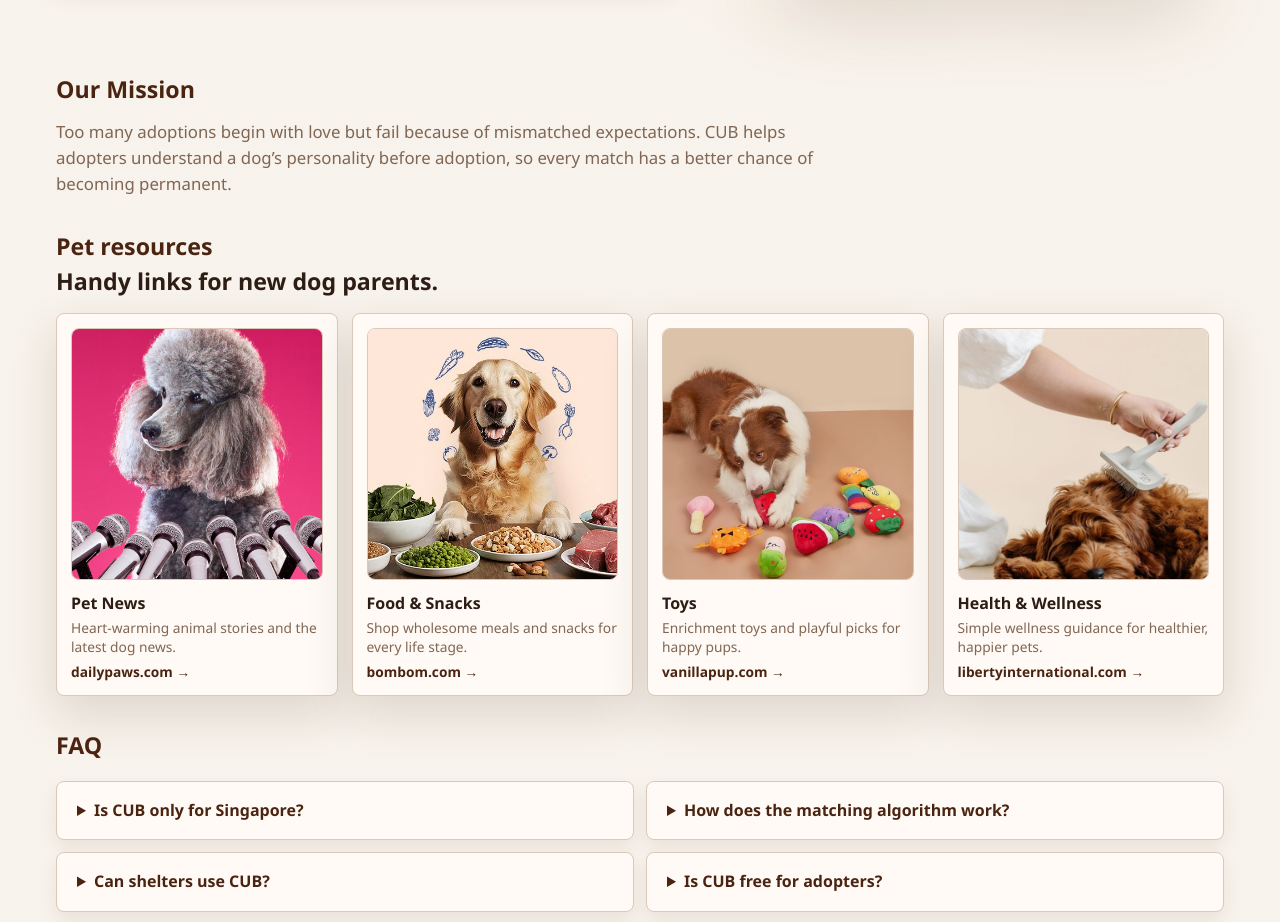
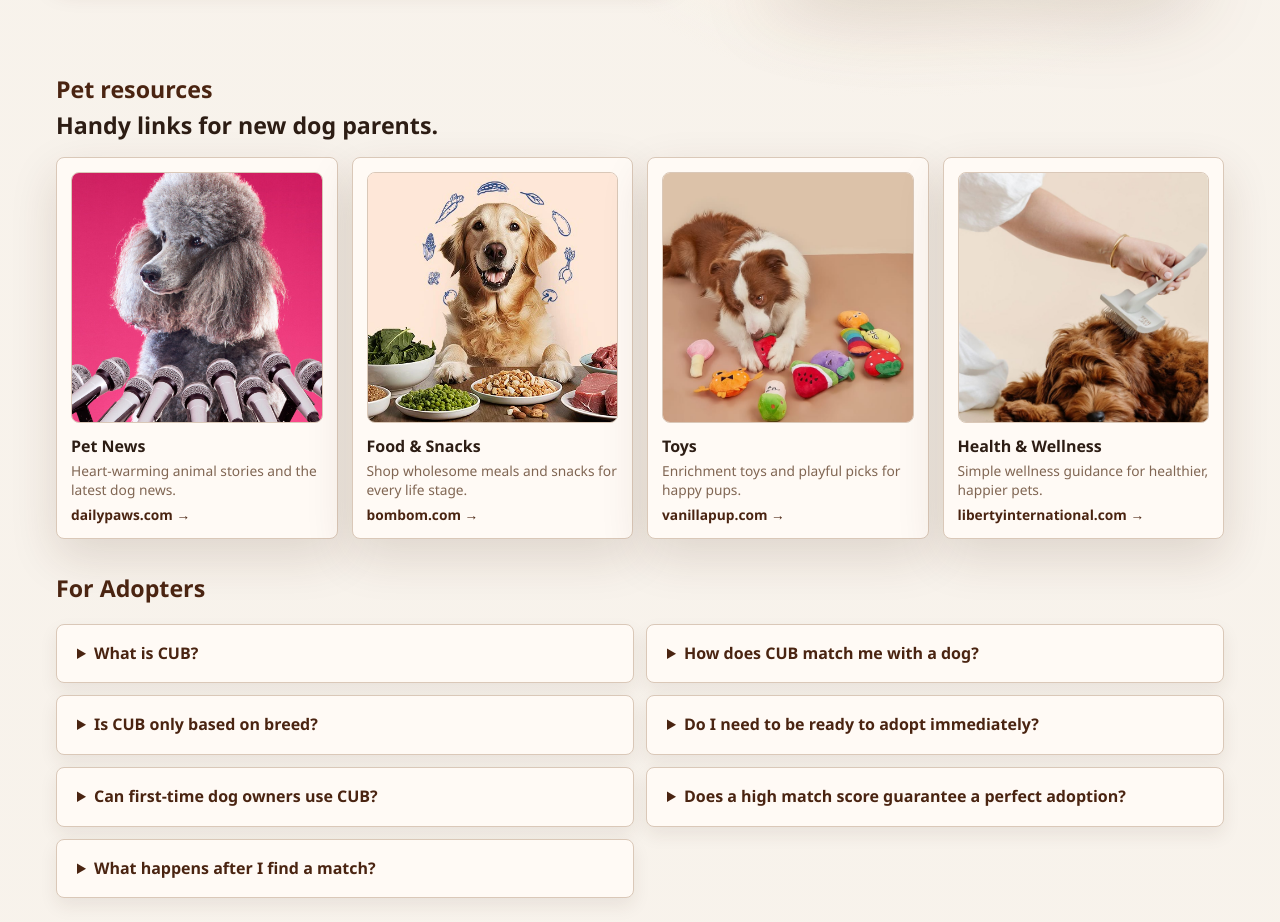
Before and after one commit to yjjrun/CUB, a React (Vite) app: page / in a window 1280 px wide. Shown: the part 810-1732 px from the top of the page. Built offline with nearby package versions, Linux system fonts and the light colour scheme.

Commit message:
Update adopter FAQ content

```diff
--- a/src/pages/Home.jsx
+++ b/src/pages/Home.jsx
@@ -17,28 +17,51 @@ const TRAIT_CHIPS = [
 
 const FAQ_ITEMS = [
   {
-    question: "Is CUB only for Singapore?",
-    answer: "CUB is currently built around Singapore adoption needs, including HDB considerations, but the matching approach can support shelters and adopters in other locations.",
+    question: "What is CUB?",
+    answer: "CUB, short for Canine Understanding Buddy, is a dog-adoption matching platform that helps adopters find dogs who fit their lifestyle, home environment, experience level, and personality.",
   },
   {
-    question: "How does the matching algorithm work?",
-    answer: "CUB compares adopter lifestyle, home environment, dog experience, and preferences with each dog’s behaviour profile, breed-informed care needs, and shelter-provided intake answers.",
+    question: "How does CUB match me with a dog?",
+    answer: "CUB asks about your routine, living situation, activity level, dog experience, household members, and preferences. It then compares your answers with each dog’s behavioural profile to suggest more compatible matches.",
   },
   {
-    question: "Can shelters use CUB?",
-    answer: "Yes. Shelters and pet shops can use the partner intake to answer behaviour questions for each dog and add profiles to the matching database.",
+    question: "Is CUB only based on breed?",
+    answer: "No. CUB focuses on individual dog behaviour, not just breed. Dogs of the same breed can have very different personalities, energy levels, training needs, and comfort around people or other pets.",
   },
   {
-    question: "Is CUB free for adopters?",
-    answer: "Yes. Adopters can answer the matching questions and view suggested dogs without paying.",
+    question: "Do I need to be ready to adopt immediately?",
+    answer: "No. You can use CUB to explore what kind of dog may suit your lifestyle before making a decision. Adoption is a long-term commitment, so we encourage users to think carefully before applying.",
   },
   {
-    question: "Does CUB replace shelter staff judgement?",
-    answer: "No. CUB is a decision-support tool. Shelter staff judgement, meet-and-greets, medical context, and adoption counselling should still guide final placements.",
+    question: "Can first-time dog owners use CUB?",
+    answer: "Yes. CUB is especially helpful for first-time owners because it explains why certain dogs may be easier or harder to care for based on your experience, schedule, and home environment.",
   },
   {
-    question: "Can I use CUB if I already own pets?",
-    answer: "Yes. CUB can still help you understand which dogs may fit your routine and experience, but introductions with existing pets should be managed carefully with shelter guidance.",
+    question: "Does a high match score guarantee a perfect adoption?",
+    answer: "No. A high match score means the dog may be a strong fit based on available information, but it does not guarantee behaviour, health, or adoption approval. Shelter staff will still make the final decision.",
+  },
+  {
+    question: "What happens after I find a match?",
+    answer: "You can review the dog’s profile, understand their needs, and follow the shelter’s adoption process. CUB helps you make a more informed choice, but the actual adoption is handled by the shelter or rescue organisation.",
+  },
+];
+
+const MATCHING_FAQ_ITEMS = [
+  {
+    question: "What traits does CUB consider?",
+    answer: "CUB may consider traits such as energy level, sociability, trainability, independence, confidence, sensitivity, fearfulness, attachment style, and tolerance for being alone.",
+  },
+  {
+    question: "Why does behavioural matching matter?",
+    answer: "Many adoption challenges happen when expectations do not match reality. A dog may be loving but need more exercise, training, patience, or structure than an adopter expected. CUB helps make those needs clearer before adoption.",
+  },
+  {
+    question: "Can CUB tell me which dog I should definitely adopt?",
+    answer: "No. CUB is a decision-support tool, not a replacement for human judgement. It helps narrow down suitable options, but adopters should still speak with shelter staff, meet the dog, and consider their long-term readiness.",
+  },
+  {
+    question: "Can my match results change?",
+    answer: "Yes. Your results may change if you update your answers, if new dogs are added, or if a dog’s behavioural profile is updated with more information.",
   },
 ];
 
@@ -81,17 +104,6 @@ export default function Home({ navigate }) {
         </div>
       </section>
 
-      <section className="mission-section">
-        <div className="section-title">
-          <p className="eyebrow">Our Mission</p>
-        </div>
-        <p>
-          Too many adoptions begin with love but fail because of mismatched expectations. CUB helps
-          adopters understand a dog’s personality before adoption, so every match has a better chance
-          of becoming permanent.
-        </p>
-      </section>
-
       <section className="collab-section">
         <div className="section-title">
           <p className="eyebrow">Pet resources</p>
@@ -113,10 +125,19 @@ export default function Home({ navigate }) {
 
       <section className="faq-section">
         <div className="section-title">
-          <p className="eyebrow">FAQ</p>
+          <p className="eyebrow">For Adopters</p>
         </div>
         <div className="faq-grid">
           {FAQ_ITEMS.map((item) => (
+            <details className="faq-item" key={item.question}>
+              <summary>{item.question}</summary>
+              <p>{item.answer}</p>
+            </details>
+          ))}
+        </div>
+        <h3>About the Matching System</h3>
+        <div className="faq-grid">
+          {MATCHING_FAQ_ITEMS.map((item) => (
             <details className="faq-item" key={item.question}>
               <summary>{item.question}</summary>
               <p>{item.answer}</p>
--- a/src/styles.css
+++ b/src/styles.css
@@ -591,7 +591,6 @@ img {
   gap: 16px;
 }
 
-.mission-section,
 .faq-section {
   display: grid;
   gap: 16px;
@@ -603,7 +602,6 @@ img {
 }
 
 .collab-section .eyebrow,
-.mission-section .eyebrow,
 .faq-section .eyebrow,
 .partners-inner h2 {
   color: var(--coffee);
@@ -612,22 +610,6 @@ img {
   letter-spacing: 0;
   line-height: 1.15;
   text-transform: none;
-}
-
-.mission-section {
-  max-width: 100%;
-  padding: 0;
-  border: 0;
-  border-radius: 0;
-  background: transparent;
-}
-
-.mission-section p {
-  max-width: 760px;
-  margin: 0;
-  color: var(--mocha);
-  font-size: 1.05rem;
-  line-height: 1.55;
 }
 
 .collab-grid {
@@ -693,6 +675,13 @@ img {
   display: grid;
   grid-template-columns: repeat(2, minmax(0, 1fr));
   gap: 12px;
+}
+
+.faq-section h3 {
+  margin: 10px 0 -2px;
+  color: var(--coffee);
+  font-size: 1.05rem;
+  line-height: 1.25;
 }
 
 .faq-item {
```
